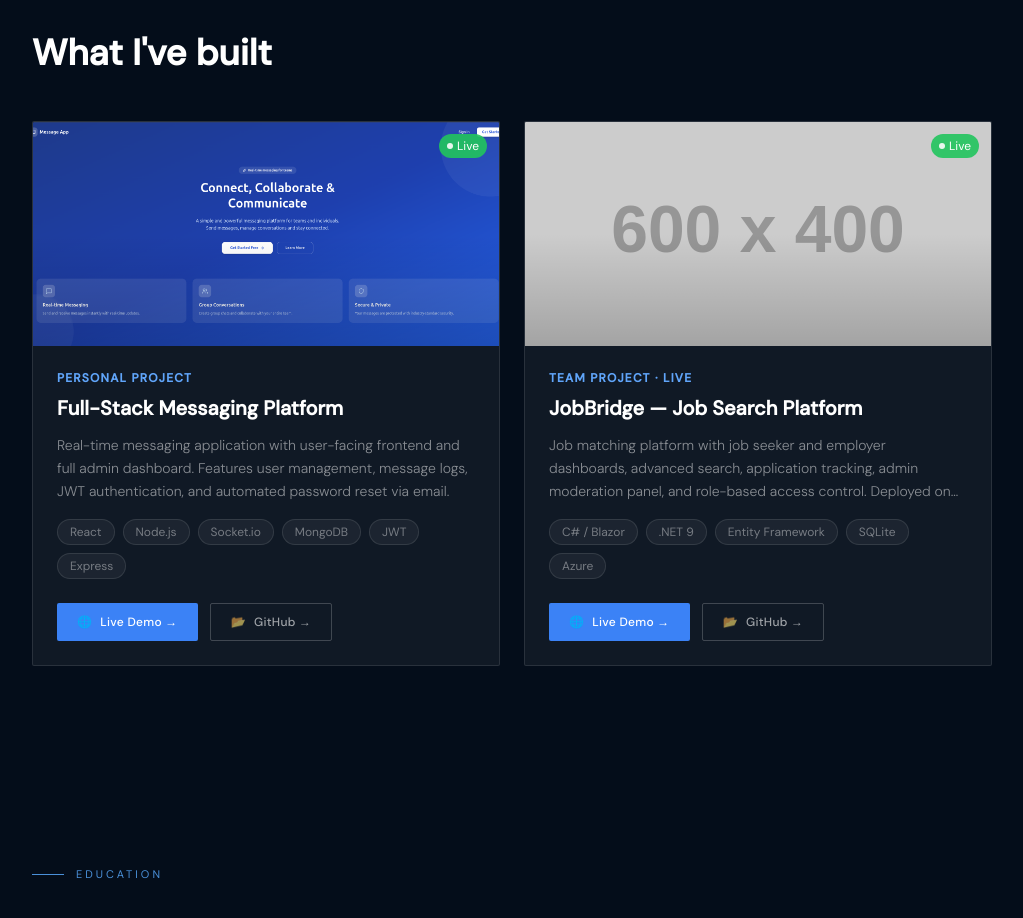
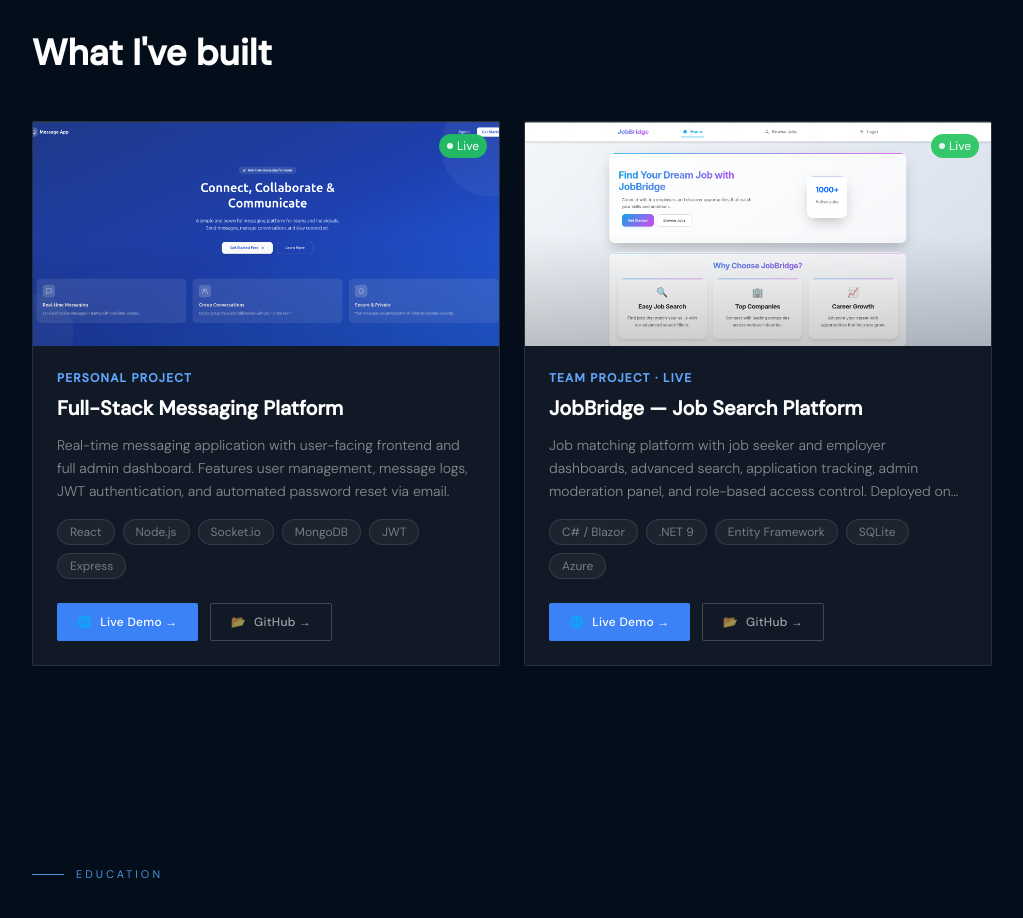
Before and after one commit to Ernestkyei/portfolio, a React app: page / in a window 1280 px wide. Shown: the part 2206-3124 px from the top of the page, without its empty margins (128-1151 px from the left). Built offline with nearby package versions, Linux system fonts and the light colour scheme; the HTML template or start-up script is replaced by a standard one.

Commit message:
done fix project 2

```diff
--- a/src/components/Projects.jsx
+++ b/src/components/Projects.jsx
@@ -1,4 +1,6 @@
 import messageImg from '../assets/message.png'
+import jobbridgeImg from '../assets/jobbride.png'
+
 
 const projects = [
   {
@@ -18,7 +20,7 @@ const projects = [
     tech: ['C# / Blazor', '.NET 9', 'Entity Framework', 'SQLite', 'Azure'],
     github: 'https://github.com/Ernestkyei/jobbridge',
     live: 'https://jobbridge-team06-d5agcya8cka3agd8.northcentralus-01.azurewebsites.net',
-    image: 'https://placehold.co/600x400/1a1a2e/4a90e2?text=JobBridge+Preview',
+    image: jobbridgeImg,
     imageAlt: 'JobBridge job search platform interface showing job listings'
   },
 ]
```
Also changed, not shown: src/assets/jobbride.png (added), src/assets/mentorpath.png (added).
